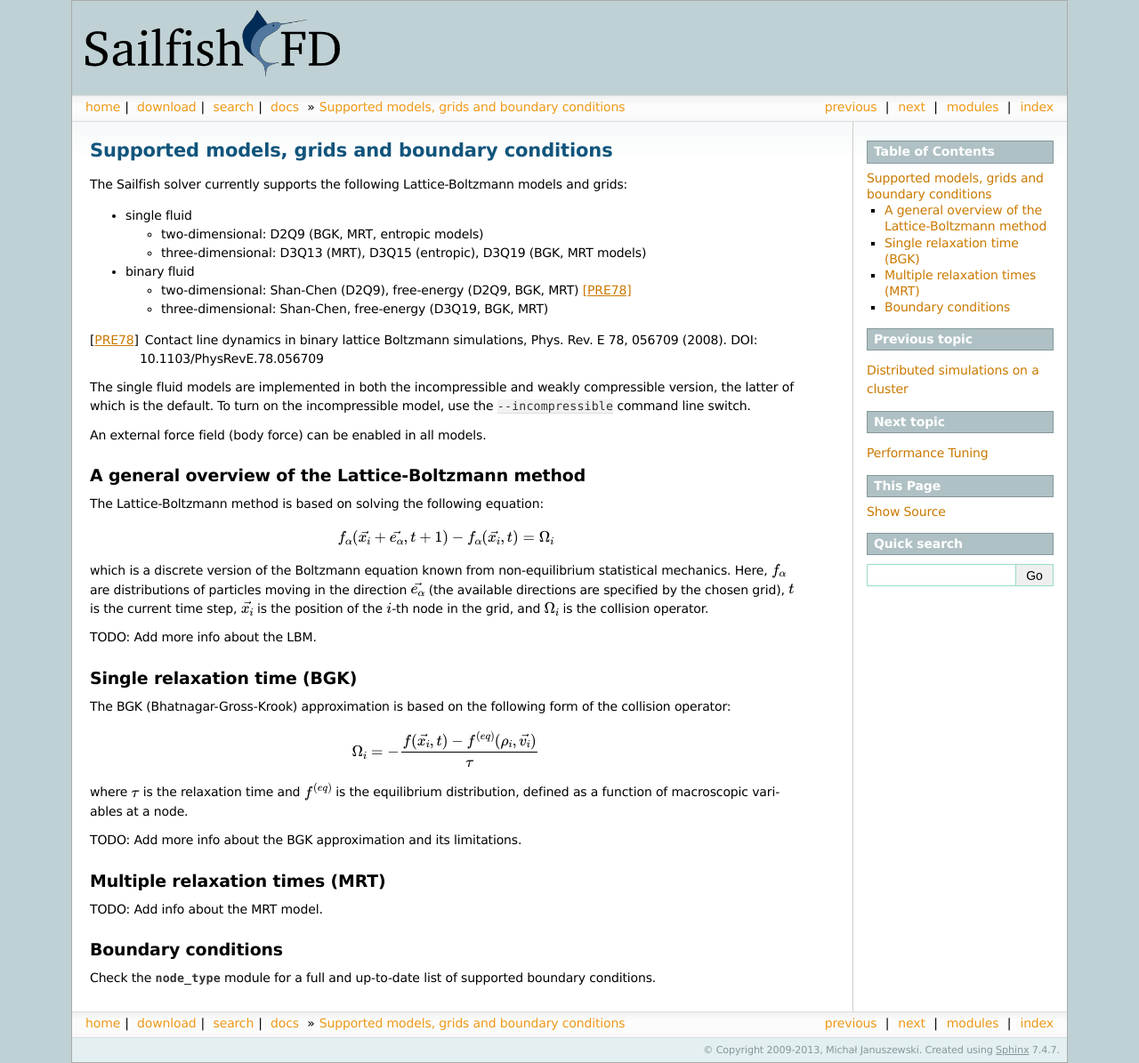
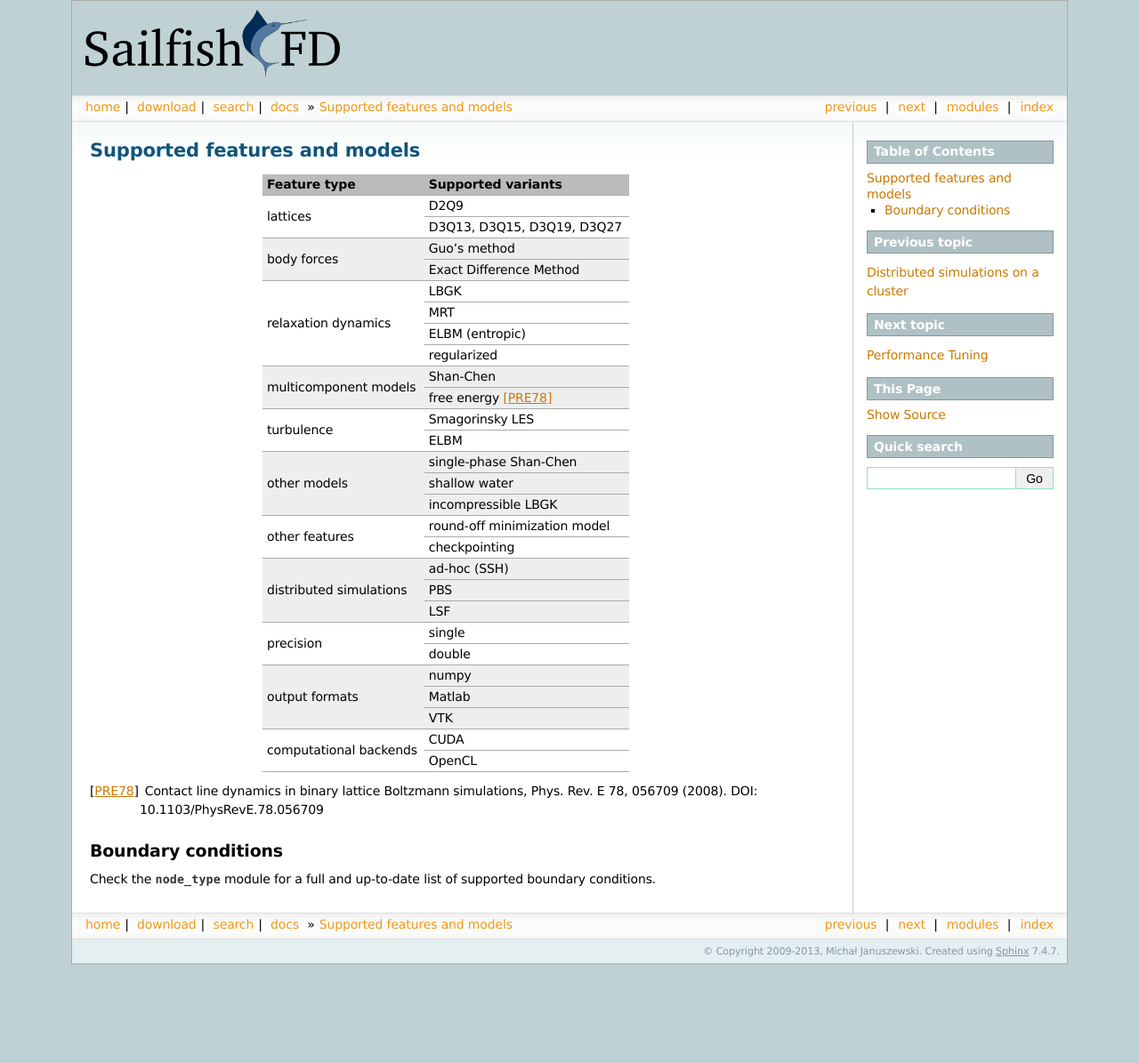
Before and after one commit to sailfish-team/sailfish, a Sphinx documentation site: the page built from doc/models.rst, in a window 1280 px wide. Shown: the whole page at 89% size. Built offline with Sphinx 7.4.7, drawn with Linux system fonts in a browser that asks for light colours; formulas are drawn with MathJax 3; pages that are not in the unit, such as notebooks, are missing from menus; after the commit the page ends 1084 px from its top, so only the background shows below that.

Commit message:
Change the models section into a feature matrix.

```diff
--- a/doc/_templates/layout.html
+++ b/doc/_templates/layout.html
@@ -1,11 +1,38 @@
 {% extends "!layout.html" %}
 {% set customsidebar = 'sidebarcontent.html' %}
+
+{% block extrahead %}
+{{ super() }}
+<style>
+.alt {
+	background-color: #eee;
+}
+thead tr {
+	background-color: #bbb;
+}
+</style>
+{% endblock %}
 
 {% block rootrellink %}
 	<li><a href="{{ pathto('index') }}">home</a>|&nbsp;</li>
 	<li><a href="https://github.com/sailfish-team/sailfish">download</a>|&nbsp;</li>
 	<li><a href="{{ pathto('search') }}">search</a>|&nbsp;</li>
 	<li><a href="{{ pathto('contents') }}">docs</a> &raquo;</li>
+{% endblock %}
+
+{% block document %}
+
+{{ super() }}
+
+<script type="text/javascript">
+$("table.docutils:not(.citation) tbody tr").filter(function() {
+  return $(this).children().length == 2;
+}).filter(':odd').addClass('alt');
+
+$("tr.alt td[rowspan]").each(function() {
+  $(this).parent().nextAll().slice(0, this.rowSpan - 1).addClass('alt');
+});
+</script>
 {% endblock %}
 
 {% block relbar1 %}
--- a/doc/models.rst
+++ b/doc/models.rst
@@ -1,59 +1,65 @@
-Supported models, grids and boundary conditions
-===============================================
+Supported features and models
+=============================
 
-The Sailfish solver currently supports the following Lattice-Boltzmann models and grids:
-
-* single fluid
-
-  * two-dimensional: D2Q9 (BGK, MRT, entropic models)
-  * three-dimensional: D3Q13 (MRT), D3Q15 (entropic), D3Q19 (BGK, MRT models)
-
-* binary fluid
-
-  * two-dimensional: Shan-Chen (D2Q9), free-energy (D2Q9, BGK, MRT) [PRE78]_
-  * three-dimensional: Shan-Chen, free-energy (D3Q19, BGK, MRT)
++---------------------------+----------------------------------------+
+| Feature type              | Supported variants                     |
++===========================+========================================+
+| lattices                  | D2Q9                                   |
+|                           +----------------------------------------+
+|                           | D3Q13, D3Q15, D3Q19, D3Q27             |
++---------------------------+----------------------------------------+
+| body forces               | Guo's method                           |
+|                           +----------------------------------------+
+|                           | Exact Difference Method                |
++---------------------------+----------------------------------------+
+| relaxation dynamics       | LBGK                                   |
+|                           +----------------------------------------+
+|                           | MRT                                    |
+|                           +----------------------------------------+
+|                           | ELBM (entropic)                        |
+|                           +----------------------------------------+
+|                           | regularized                            |
++---------------------------+----------------------------------------+
+| multicomponent models     | Shan-Chen                              |
+|                           +----------------------------------------+
+|                           | free energy [PRE78]_                   |
++---------------------------+----------------------------------------+
+| turbulence                | Smagorinsky LES                        |
+|                           +----------------------------------------+
+|                           | ELBM                                   |
++---------------------------+----------------------------------------+
+| other models              | single-phase Shan-Chen                 |
+|                           +----------------------------------------+
+|                           | shallow water                          |
+|                           +----------------------------------------+
+|                           | incompressible LBGK                    |
++---------------------------+----------------------------------------+
+| other features            | round-off minimization model           |
+|                           +----------------------------------------+
+|                           | checkpointing                          |
++---------------------------+----------------------------------------+
+| distributed simulations   | ad-hoc (SSH)                           |
+|                           +----------------------------------------+
+|                           | PBS                                    |
+|                           +----------------------------------------+
+|                           | LSF                                    |
++---------------------------+----------------------------------------+
+| precision                 | single                                 |
+|                           +----------------------------------------+
+|                           | double                                 |
++---------------------------+----------------------------------------+
+| output formats            | numpy                                  |
+|                           +----------------------------------------+
+|                           | Matlab                                 |
+|                           +----------------------------------------+
+|                           | VTK                                    |
++---------------------------+----------------------------------------+
+| computational backends    | CUDA                                   |
+|                           +----------------------------------------+
+|                           | OpenCL                                 |
++---------------------------+----------------------------------------+
 
 .. [PRE78] Contact line dynamics in binary lattice Boltzmann simulations, Phys. Rev. E 78, 056709 (2008). DOI: 10.1103/PhysRevE.78.056709
-
-The single fluid models are implemented in both the incompressible and weakly compressible version, the
-latter of which is the default.  To turn on the incompressible model, use the ``--incompressible``
-command line switch.
-
-An external force field (body force) can be enabled in all models.
-
-A general overview of the Lattice-Boltzmann method
---------------------------------------------------
-
-The Lattice-Boltzmann method is based on solving the following equation:
-
-.. math:: f_\alpha(\vec{x_i} + \vec{e_\alpha}, t + 1) - f_\alpha(\vec{x_i}, t) = \Omega_i
-
-which is a discrete version of the Boltzmann equation known from non-equilibrium
-statistical mechanics.  Here, :math:`f_\alpha` are distributions of particles
-moving in the direction :math:`\vec{e_\alpha}` (the available directions are specified
-by the chosen grid), :math:`t` is the current time step, :math:`\vec{x_i}` is the
-position of the :math:`i`-th node in the grid, and :math:`\Omega_i` is the collision
-operator.
-
-TODO: Add more info about the LBM.
-
-Single relaxation time (BGK)
-----------------------------
-
-The BGK (Bhatnagar-Gross-Krook) approximation is based on the following form
-of the collision operator:
-
-.. math:: \Omega_i = -\frac{f(\vec{x_i}, t) - f^{(eq)}(\rho_i, \vec{v_i})}{\tau}
-
-where :math:`\tau` is the relaxation time and :math:`f^{(eq)}` is the equilibrium
-distribution, defined as a function of macroscopic variables at a node.
-
-TODO: Add more info about the BGK approximation and its limitations.
-
-Multiple relaxation times (MRT)
--------------------------------
-
-TODO: Add info about the MRT model.
 
 Boundary conditions
 -------------------
```
